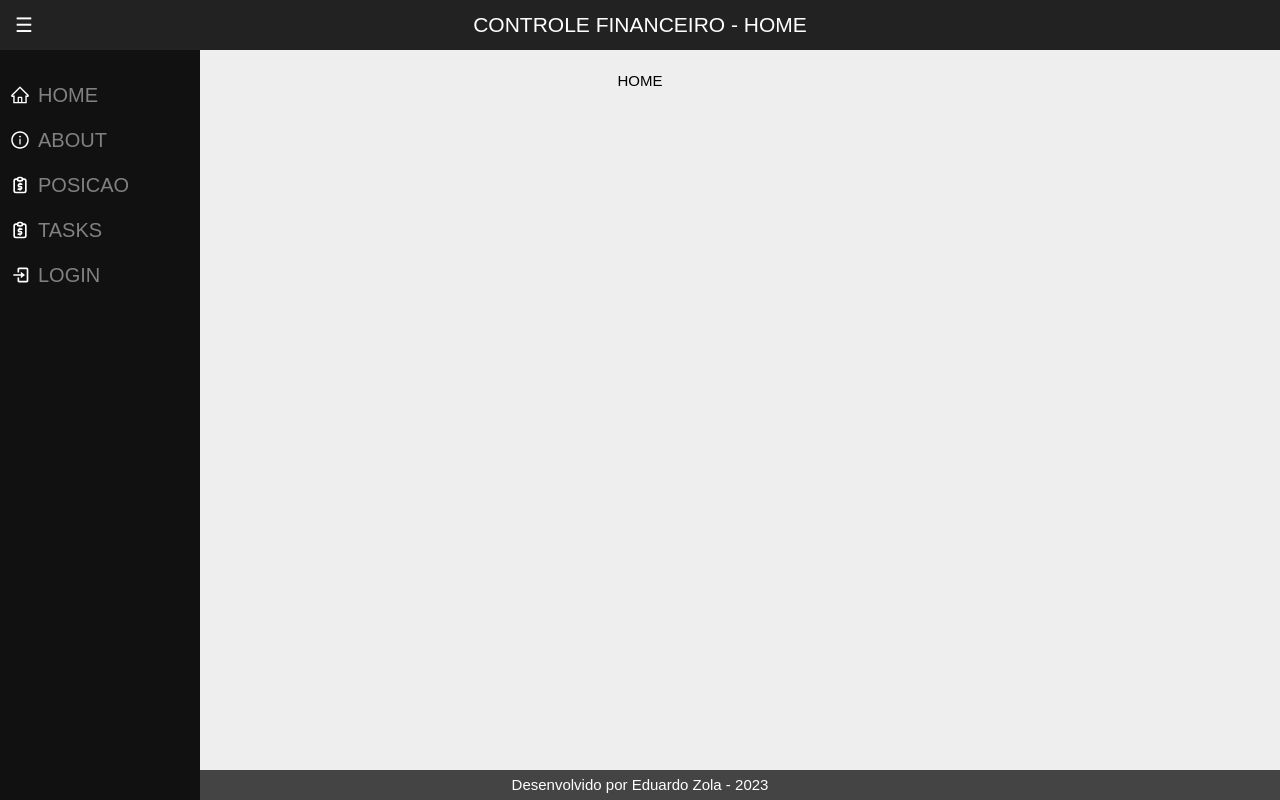
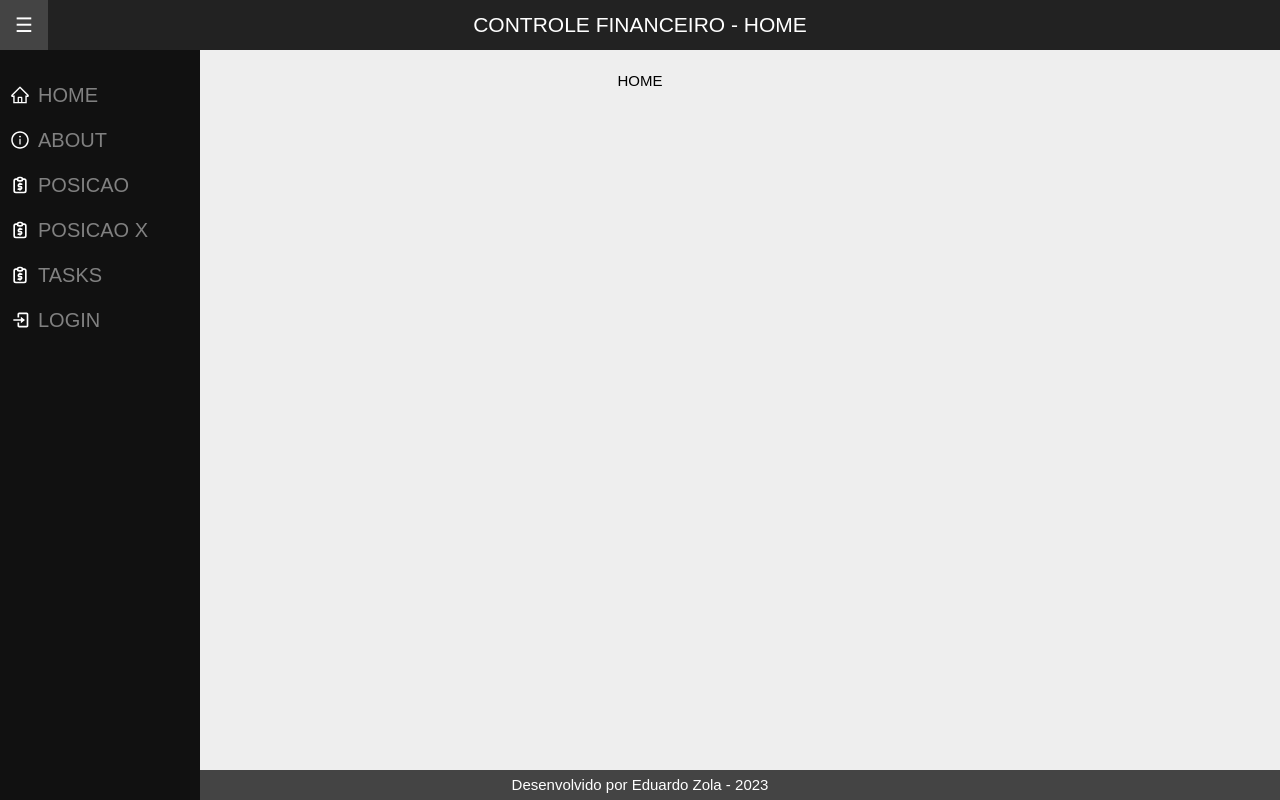
Before and after one commit to egzola/front, a Next.js app: page / in a window 1280 px wide. Built offline with nearby package versions, Linux system fonts and the light colour scheme.

Commit message:
Zola commit 2023-12-03 17:19:52

```diff
--- a/src/components/Sidebar.tsx
+++ b/src/components/Sidebar.tsx
@@ -8,6 +8,7 @@ import { AiOutlineInfoCircle } from 'react-icons/ai';
 import { TbReportMoney } from 'react-icons/tb';
 import { BiLogIn } from 'react-icons/bi';
 
+import Link from 'next/link';
 
 export default function SideBar(props) {
 
@@ -16,11 +17,12 @@ export default function SideBar(props) {
       <button className="toggleSideBar" onClick={props.toggle}>&#9776;</button>
       <div className="sideBar" style={{width:props.isOpen ? '0px' : '200px',opacity:props.isOpen ? '0.5' : '1'}}>
         <nav>
-           <a href="/"><AiOutlineHome className="menuIcon" />HOME</a>
-           <a href="/about"><AiOutlineInfoCircle className="menuIcon" />ABOUT</a>
-           <a href="/posicao"><TbReportMoney className="menuIcon" />POSICAO</a>
-           <a href="/tasks"><TbReportMoney className="menuIcon" />TASKS</a>
-           <a href="/login"><BiLogIn className="menuIcon" />LOGIN</a>
+           <Link href="/"><AiOutlineHome className="menuIcon" />HOME</Link>
+           <Link href="/about"><AiOutlineInfoCircle className="menuIcon" />ABOUT</Link>
+           <Link href="/posicao"><TbReportMoney className="menuIcon" />POSICAO</Link>
+           <a href="/posicao"><TbReportMoney className="menuIcon" />POSICAO X</a>
+           <Link href="/tasks"><TbReportMoney className="menuIcon" />TASKS</Link>
+           <Link href="/login"><BiLogIn className="menuIcon" />LOGIN</Link>
         </nav>
       </div>
     </>
```
